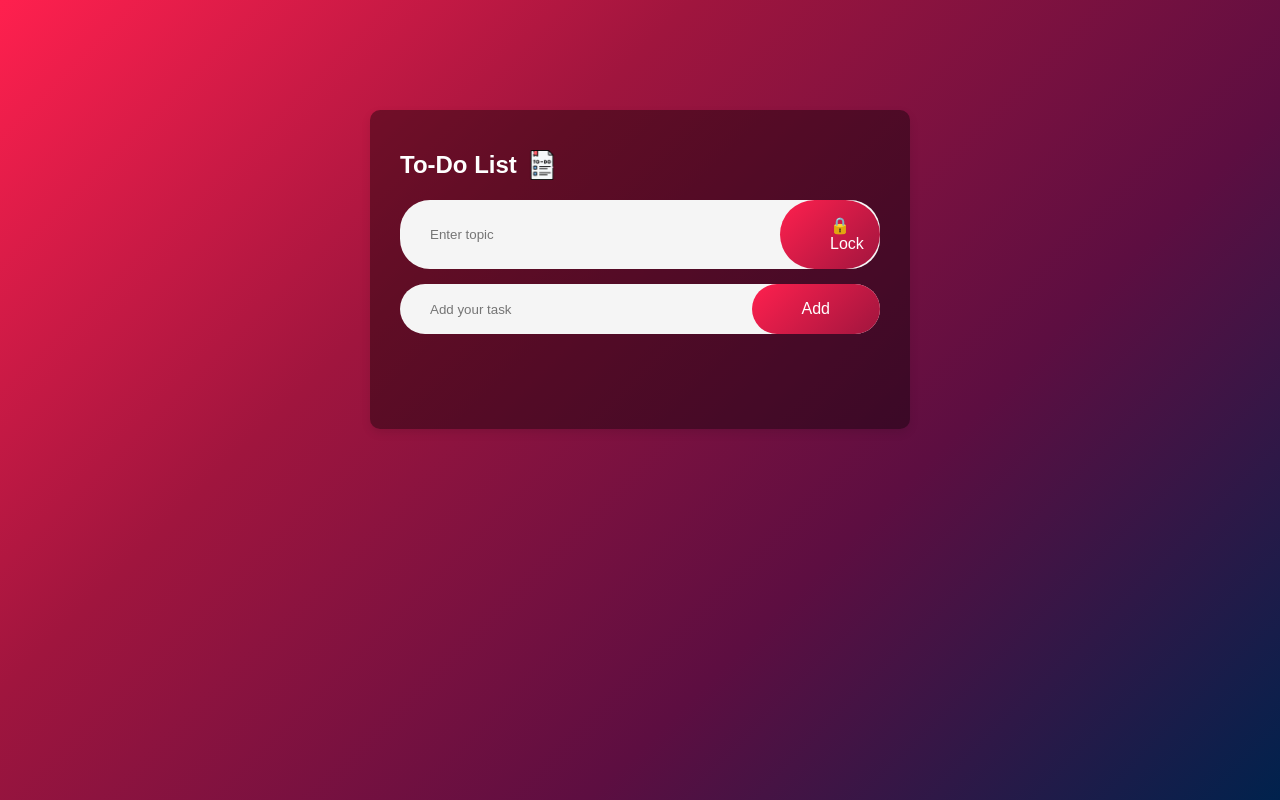
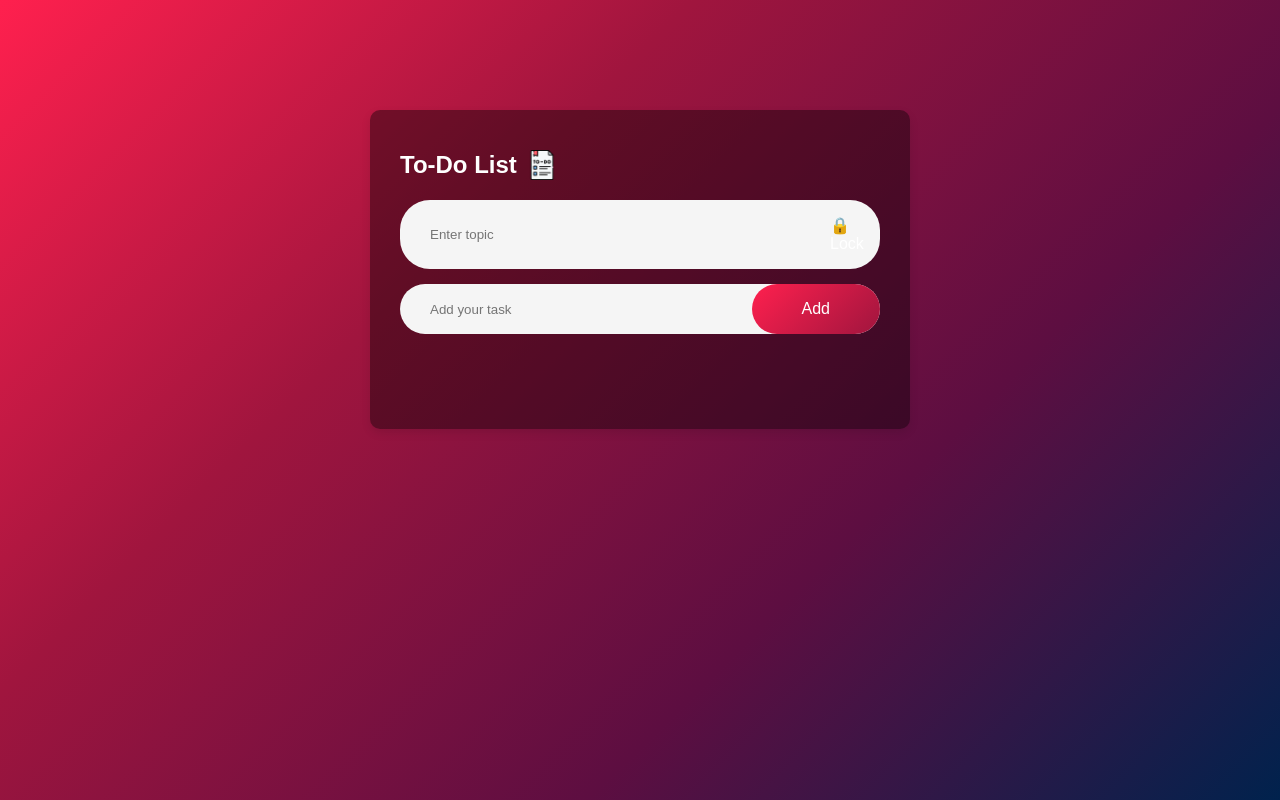
Before and after one commit to abhinavtejathota/To-Do, a plain HTML site: page index.html in a window 1280 px wide. Drawn offline with Linux system fonts and the light colour scheme.

Commit message:
Style lock button with transparent background

```diff
--- a/styles.css
+++ b/styles.css
@@ -146,4 +146,8 @@ ul li span:hover {
 
 #lock-btn {
   width: 50px;
+  background: transparent;
+  border: none;
+  outline: none;
+  cursor: pointer;
 }
```
